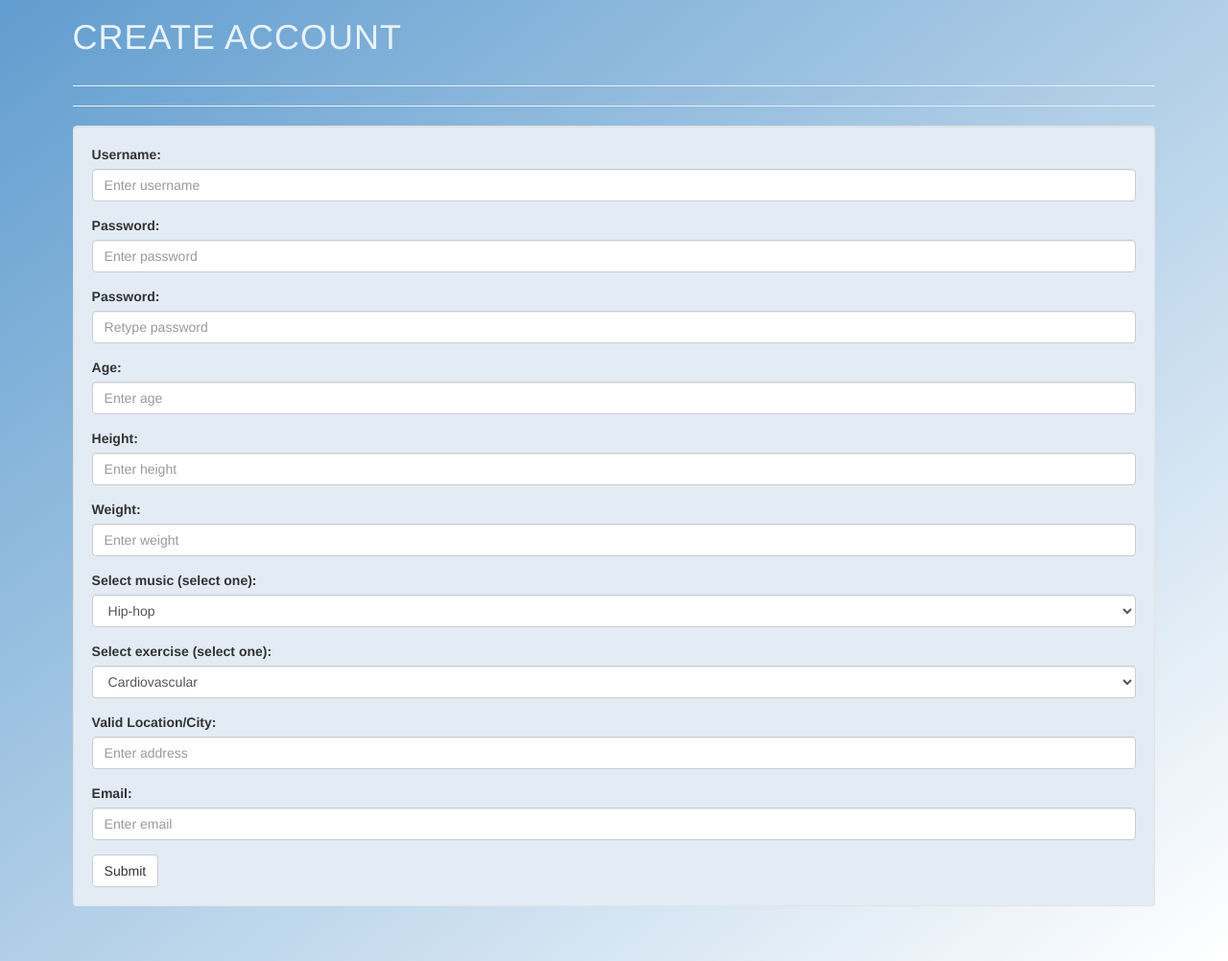
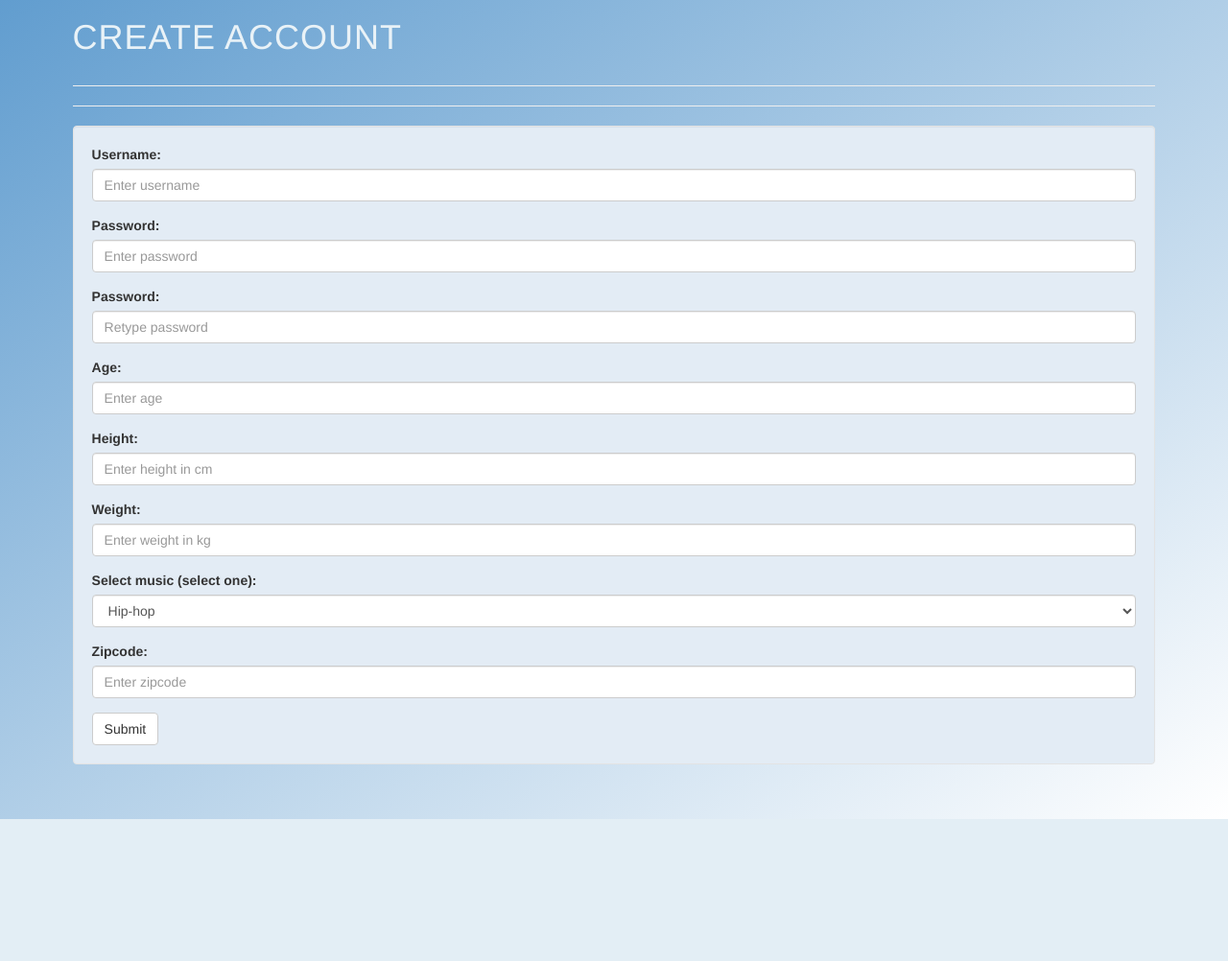
Before and after one commit to yuyangz/Limerence, a Python web app: template templates/createaccount.html in a window 1280 px wide. Shown: the part 53-1055 px from the top of the page at 96% size. After the commit the page ends 907 px from the top, so only its background shows below. Run offline with Jinja, Linux system fonts and the light colour scheme; the template is opened without the code that fills it, so the values that code supplies are empty; some libraries are stand-ins or nearby versions.

Commit message:
Updated form

```diff
--- a/templates/createaccount.html
+++ b/templates/createaccount.html
@@ -33,12 +33,12 @@
 
      <div class="form-group">
       <label for="pwd1">Password:</label>
-      <input type="password1" class="form-control" id="pwd1" placeholder="Enter password" name="pwd1">
+      <input type="password" class="form-control" id="pwd1" placeholder="Enter password" name="pwd1">
      </div>
 
      <div class="form-group">
       <label for="pwd2">Password:</label>
-      <input type="password2" class="form-control" id="pwd2" placeholder="Retype password" name="pwd2">
+      <input type="password" class="form-control" id="pwd2" placeholder="Retype password" name="pwd2">
      </div>
 
       <div class="form-group">
@@ -48,12 +48,12 @@
 
       <div class="form-group">
       <label for="height">Height:</label>
-      <input type="height" class="form-control" id="height" placeholder="Enter height" name="height">
+      <input type="height" class="form-control" id="height" placeholder="Enter height in cm" name="height">
       </div>
 
        <div class="form-group">
       <label for="weight">Weight:</label>
-      <input type="weight" class="form-control" id="weight" placeholder="Enter weight" name="weight">
+      <input type="weight" class="form-control" id="weight" placeholder="Enter weight in kg" name="weight">
        </div>
 
        <div class="form-group">
@@ -68,28 +68,16 @@
         <option value="alternative">Alternative</option>
         <option value="blues">Blues</option>
         <option value="classical">Classical</option>
-        <option value="edm">Edm</option>
+        <option value="edm">EDM</option>
         <option value="jazz">Jazz</option>
       </select>
        </div>
 
-         <div class="form-group">
-      <label for="sel1">Select exercise (select one):</label>
-      <select class="form-control" id="sel2" name="sel2">
-        <option value="Cardiovascular">Cardiovascular</option>
-        <option value="Strength">Strength</option>
-      </select>
-	 </div>
 
 	 <div class="form-group">
-      <label for="address">Valid Location/City:</label>
-      <input type="address" class="form-control" id="address" placeholder="Enter address" name="address">
+      <label for="address">Zipcode:</label>
+      <input type="address" class="form-control" id="address" placeholder="Enter zipcode" name="address">
 	 </div>
-
-	 <div class="form-group">
-      <label for="email">Email:</label>
-      <input type="email" class="form-control" id="email" placeholder="Enter email" name="email">
-  	 </div>
 
 	 <input type="submit" class="btn btn-default" value="Submit">
 
```
